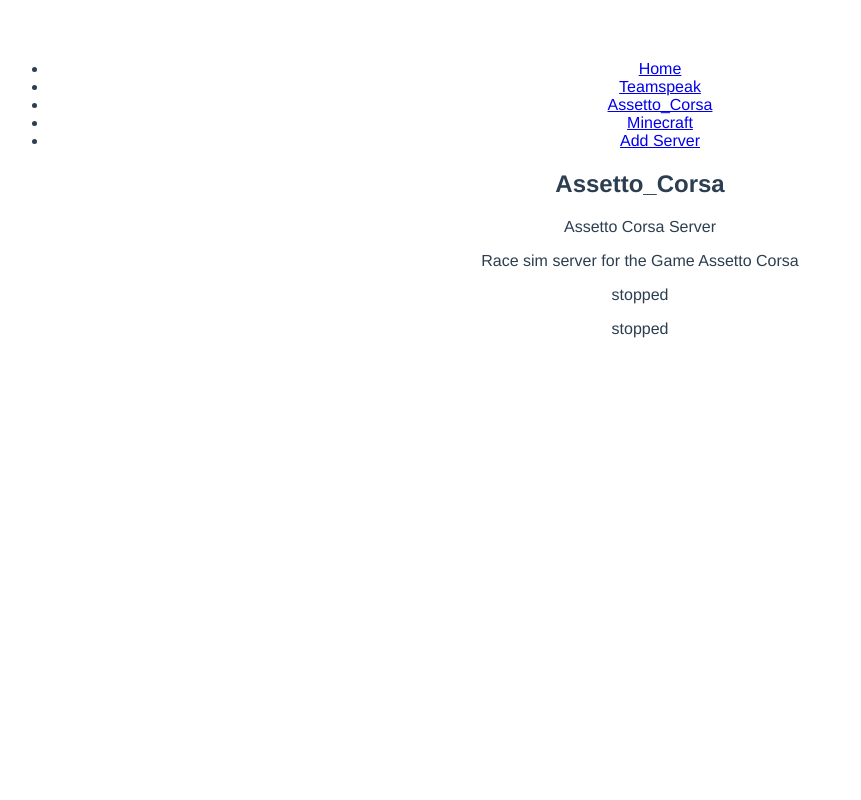
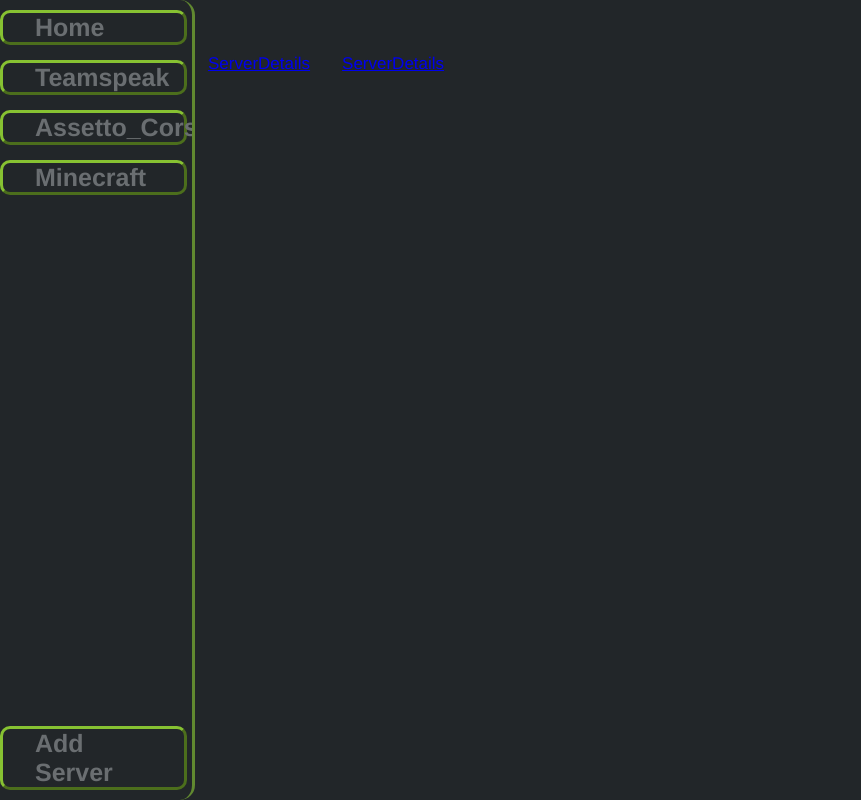
Before and after one commit to GameServerManager/GameServer-UI, a Vue app: page /Server/Assetto_Corsa in a window 1280 px wide. Shown: the whole page, without its empty margins (0-861 px from the left). Built offline with nearby package versions, Linux system fonts and the light colour scheme.

Commit message:
added first tab implementation

```diff
--- a/src/App.vue
+++ b/src/App.vue
@@ -1,45 +1,16 @@
-<script setup>
-// This starter template is using Vue 3 <script setup> SFCs
-// Check out https://v3.vuejs.org/api/sfc-script-setup.html#sfc-script-setup
-
-</script>
-
 <template>
-  <ul>
-      <li><router-link to="/">Home</router-link></li>
-      <li v-for="name in serverNames" :key="name.name"><router-link :to="{name: 'Server', path: '/Server/' + name.name, params: { id: name.name}}">{{ name.name }}</router-link></li>
-      <li><router-link to="/AddServer">Add Server</router-link></li>
-    </ul>
-    <router-view></router-view>
+  <SideBar></SideBar>
+  <router-view></router-view>
 </template>
 
-<script>
+<script lang="ts">
+import { defineComponent } from 'vue'
 import Server from "./api/serverMock";
+import SideBar from "./components/SideBar.vue"
 
-
-export default {
-  data () {
-    return {
-      loading: false,
-      serverNames: null,
-      error: null
-    }
-  },
-  created () {
-    this.fetchData()
-  },
-  watch: {
-  },
-  methods: {
-    fetchData () {
-      this.error = this.post = null
-      this.loading = true
-      console.log("fetching Names")
-      this.serverNames = Server.all();
-      this.loading = false
-    }
-  }
-}
+export default defineComponent({
+    components: { SideBar }
+})
 </script>
 
 <style>
@@ -48,7 +19,34 @@
   -webkit-font-smoothing: antialiased;
   -moz-osx-font-smoothing: grayscale;
   text-align: center;
-  color: #2c3e50;
   margin-top: 60px;
 }
+
+body{
+  background-color: #222629;
+  color: rgb(225, 225, 225);
+}
+
+h1, h2, h3,
+h4, h5, h6 {
+  color: #6A6E71;
+}
+.sidenav{
+  width: 15%;
+}
+
+.content{
+  width: 85%;
+  position: fixed;
+  left: 15%;
+  top: 5%;
+}
+
+.TabContent{
+  width: 85%;
+  position: fixed;
+  left: 15%;
+  top: 10%;
+}
+
 </style>
--- /dev/null
+++ b/src/components/SideBar.vue
@@ -0,0 +1,99 @@
+<template>
+    <ul id="mySidenav" class="sidenav">
+        <li><router-link to="/">Home</router-link></li>
+        <li v-for="name in serverNames" :key="name.name"><router-link :to="{name: 'Server', path: '/Server/' + name.name, params: { id: name.name}}">{{ name.name }}</router-link></li>
+        <li><router-link to="/AddServer">Add Server</router-link></li>
+    </ul>
+</template>
+
+<script lang="ts">
+import { defineComponent } from 'vue'
+import Server from "../api/serverMock";
+
+export default defineComponent({
+  data () {
+    return {
+      loading: false,
+      serverNames: [] as IServer[],
+      error: null
+    }
+  },
+  created () {
+    this.fetchData()
+  },
+  watch: {
+  },
+  methods: {
+    fetchData () {
+      this.error  = null
+      this.loading = true
+      console.log("fetching Names")
+      this.serverNames = Server.all();
+      this.loading = false
+    }
+  }
+})
+</script>
+
+<style scoped>
+.sidenav {
+  height: 100%;
+  max-width: 25%;
+  position: fixed;
+  z-index: 1;
+  top: 0;
+  left: 0;
+  overflow-x: hidden;
+  margin-top: 32px;
+  transition: 0.5s;
+}
+
+.sidenav a {
+  padding: 0px 32px 0px 32px;
+  text-decoration: none;
+  font-size: 25px;
+  display: block;
+  transition: 0.3s;
+  color: #6a6e71;
+  font-weight: bold;
+  border: #87C232;
+  border-style: outset;
+  border-radius: 10px;
+}
+
+.sidenav a:hover {
+  border-style: inset;
+
+}
+
+.sidenav {
+  position: absolute;
+  top: 0;
+  right: 25px;
+  font-size: 36px;
+  margin-left: 0px;
+  margin-top: 0px;
+}
+
+ul {
+  height: 100%;
+  list-style-type: none;
+  margin: 0;
+  padding: 0;
+  text-align: left;
+  border-right: solid;
+  border-color: #618930;
+  border-radius: 15px;
+}
+
+li {
+  padding: 10px 5px 5px 0px;
+}
+
+li:last-child {
+  width: calc(100% - 5px);
+  margin: 10px 5px 5px 0px;
+  position: absolute;
+  bottom: 0;
+}
+</style>
--- a/src/router.ts
+++ b/src/router.ts
@@ -5,13 +5,23 @@
 
 import HelloWorld from './views/HelloWorld.vue'
 import ServerView from './views/ServerView.vue'
+import Details from './views/ServerViews/Details.vue'
+import Ressources from './views/ServerViews/Ressources.vue'
 import AddServer from './views/AddServer.vue'
 
 
 const history = createWebHistory();
 const routes = [
     { name: 'HelloWorld',path: '/', component: HelloWorld },
-    { name: 'Server',path: '/Server/:id', component: ServerView },
+    { name: 'Server',path: '/Server/:id', component: ServerView, children: [
+        {
+          name: 'Details', path: 'Details', component: Details
+        },
+        {
+          name: 'Ressources', path: 'Ressources', component: Ressources
+        }
+      ]
+    },
     { name: 'AddServer',path: '/AddServer', component: AddServer },
 ];
 const router = createRouter({
--- a/src/views/AddServer.vue
+++ b/src/views/AddServer.vue
@@ -1,9 +1,11 @@
 <template>
-<h1>Add Server</h1>
+<div class="content">
+
+    <h1>Add Server</h1>
+</div>
 </template>
 
 <style scoped>
 a {
-  color: #42b983;
 }
 </style>
--- a/src/views/HelloWorld.vue
+++ b/src/views/HelloWorld.vue
@@ -1,4 +1,4 @@
-<script setup>
+<script setup lang="ts">
 import { ref } from 'vue'
 
 defineProps({
@@ -9,6 +9,8 @@
 </script>
 
 <template>
+<div class=" content">
+
   <h1>{{ msg }}</h1>
 
   <p>
@@ -31,6 +33,7 @@
     Edit
     <code>components/HelloWorld.vue</code> to test hot module replacement.
   </p>
+</div>
 </template>
 
 <style scoped>
--- a/src/views/ServerView.vue
+++ b/src/views/ServerView.vue
@@ -2,62 +2,69 @@
 </script>
 
 <template>
-<div class="post">
-    <div v-if="loading" class="loading">
-      Loading...
-    </div>
+  <div class="tab content">
+    <router-link class="tablinks target" :to="{name: 'Details', path: '/Server/' +  id + '/Details'}">ServerDetails</router-link>
+    <router-link class="tablinks target" :to="{name: 'Ressources', path: '/Server/' +  id + '/Ressources'}">ServerDetails</router-link>
+    <router-view></router-view>
+  </div>
+</template>
 
-    <div v-if="error" class="error">
-      {{ error }}
-    </div>
+<script lang="ts">
+import Server from "../api/serverMock"
+import { defineComponent } from 'vue'
 
-    <div v-if="servers" class="content">
-      <h2>{{ servers.name }}</h2>
-      <p>{{ servers.comment }}</p>
-      <p>{{ servers.discription }}</p>
-      <p>{{ servers.status }}</p>
-      <p>{{ servers.state }}</p>
-    </div>
-  </div></template>
-
-<script>
-import Server from "../api/serverMock";
-
-
-export default {
+export default defineComponent({
   data () {
     return {
       loading: false,
-      servers: null,
+      id: "",
       error: null
     }
   },
   created () {
-    // fetch the data when the view is created and the data is
-    // already being observed
-    this.fetchData()
+    this.id = this.$route.params.id as string
   },
   watch: {
-    // call again the method if the route changes
-    '$route': 'fetchData'
   },
   methods: {
-    fetchData () {
-      this.error = this.post = null
-      this.loading = true
-      const fetchedId = this.$route.params.id
-      if(fetchedId !== undefined){
-        console.log("fetching Data for: " + fetchedId)
-        this.servers = Server.get(fetchedId);
-      }
-      this.loading = false
-    }
-  }
-}
+  },
+})
 </script>
 
 <style scoped>
-a {
-  color: #00ff8c;
+.tab {
+  overflow: hidden;
+  background-color: #222629;
+  height: 5%;
 }
+
+/* Style the buttons inside the tab */
+.tab a {
+  background-color: inherit;
+  float: left;
+  border: none;
+  outline: none;
+  cursor: pointer;
+  padding: 14px 16px;
+  transition: 0.3s;
+  font-size: 17px;
+}
+
+.tab a:active{
+  background-color: #474a4f;
+}
+
+/* Change background color of buttons on hover */
+.tab a:hover {
+  background-color: #ddd;
+}
+
+/* Create an active/current tablink class */
+.tab button.active {
+  background-color: #ccc;
+}
+:target {
+  background-color: red;
+}
+
 </style>
--- /dev/null
+++ b/src/views/ServerViews/Details.vue
@@ -0,0 +1,70 @@
+<script setup>
+</script>
+
+<template>
+<div class="TabContent">
+    <div v-if="loading" class="loading">
+      Loading...
+    </div>
+
+    <div v-if="error" class="error">
+      {{ error }}
+    </div>
+
+    <div v-if="servers" >
+      <h2>{{ servers.name }}</h2>
+      <p>{{ servers.comment }}</p>
+      <p>{{ servers.discription }}</p>
+      <p>{{ servers.status }}</p>
+      <p>{{ servers.state }}</p>
+    </div>
+
+  </div>
+</template>
+
+<script lang="ts">
+import Server from "../../api/serverMock"
+import { defineComponent } from 'vue'
+
+export default defineComponent({
+  data () {
+    return {
+      loading: false,
+      id: "",
+      servers: null as IServer | null | undefined,
+      error: null
+    }
+  },
+  created () {
+    // fetch the data when the view is created and the data is
+    // already being observed
+    this.fetchData()
+  },
+  watch: {
+    // call again the method if the route changes
+    '$route': 'fetchData'
+  },
+  methods: {
+    fetchData () {
+      this.error = null
+      this.loading = true
+      let fetchedId = this.$route.params.id as string
+      this.id = fetchedId
+      if(fetchedId !== undefined){
+        console.log("fetching Data for: " + fetchedId)
+        this.servers = Server.get(fetchedId);
+      }
+      this.loading = false
+    }
+  },
+})
+</script>
+
+<style scoped>
+.TapContent{
+  width: 85%;
+  position: fixed;
+  left: 15%;
+  top: 15%;
+}
+</style>
--- /dev/null
+++ b/src/views/ServerViews/Ressources.vue
@@ -0,0 +1,63 @@
+<script setup>
+</script>
+
+<template>
+<div class="TabContent">
+    <div v-if="loading" class="loading">
+      Loading...
+    </div>
+
+    <div v-if="error" class="error">
+      {{ error }}
+    </div>
+
+    <div v-if="servers">
+      <h2>Ressources</h2>
+    </div>
+
+  </div>
+</template>
+
+<script lang="ts">
+import Server from "../../api/serverMock"
+import { defineComponent } from 'vue'
+
+export default defineComponent({
+  data () {
+    return {
+      loading: false,
+      id: "",
+      servers: null as IServer | null | undefined,
+      error: null
+    }
+  },
+  created () {
+    // fetch the data when the view is created and the data is
+    // already being observed
+    this.fetchData()
+  },
+  watch: {
+    // call again the method if the route changes
+    '$route': 'fetchData'
+  },
+  methods: {
+    fetchData () {
+      this.error = null
+      this.loading = true
+      let fetchedId = this.$route.params.id as string
+      this.id = fetchedId
+      if(fetchedId !== undefined){
+        console.log("fetching Data for: " + fetchedId)
+        this.servers = Server.get(fetchedId);
+      }
+      this.loading = false
+    }
+  },
+})
+</script>
+
+<style scoped>
+a {
+  color: #00ff8c;
+}
+</style>
```
